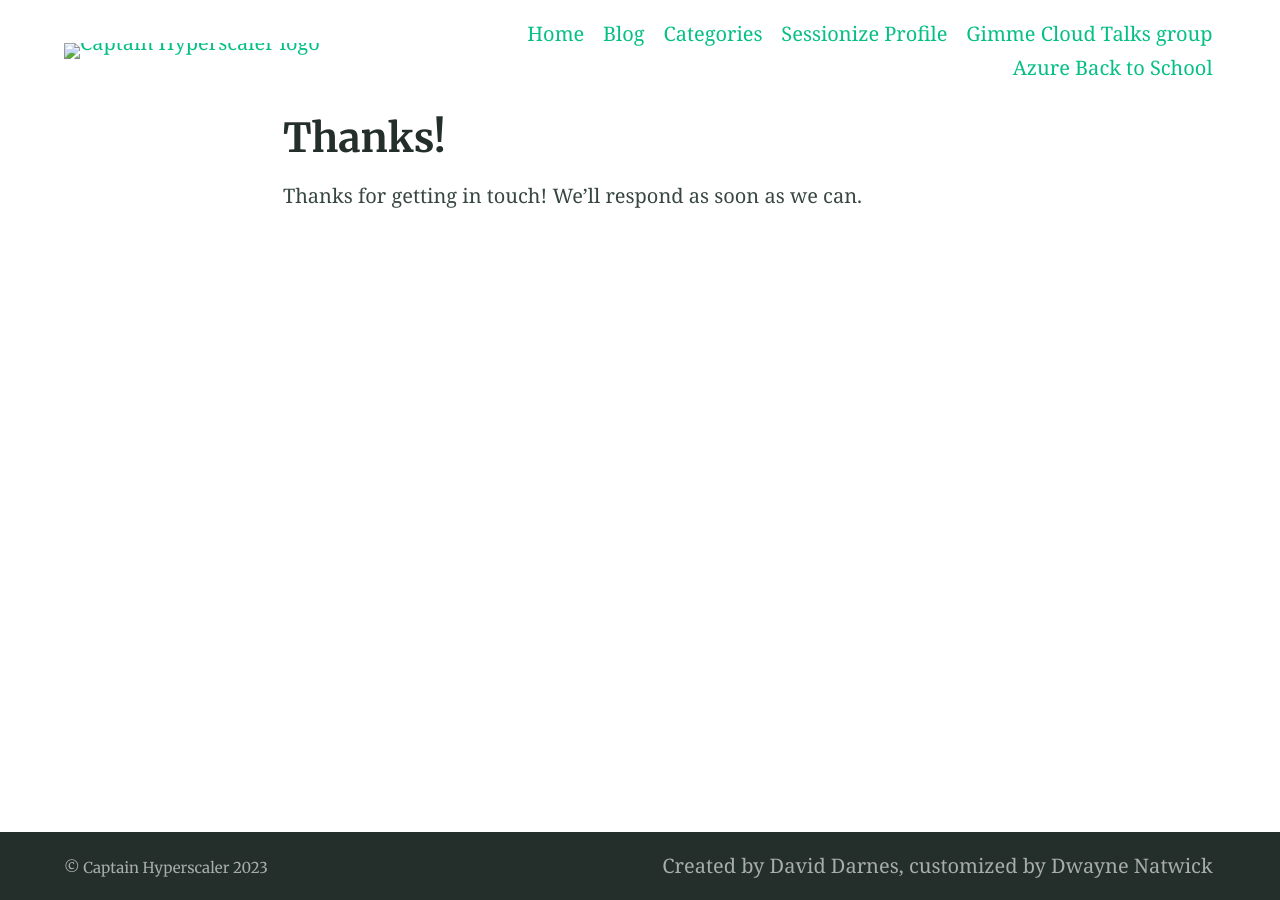
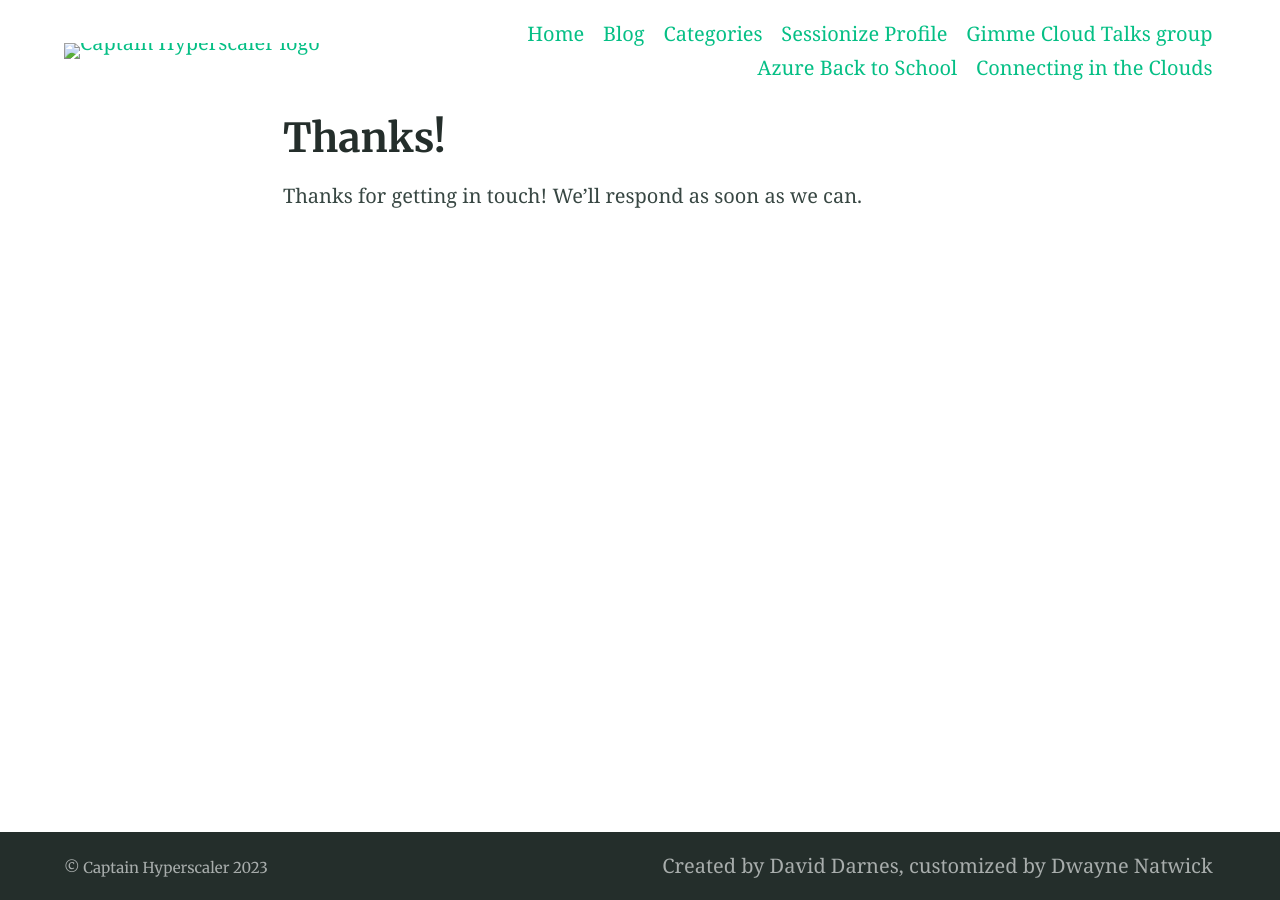
Before and after one commit to captainhyperscaler/captainhyperscaler.github.io, a Jekyll site: the page built from thanks.md, in a window 1280 px wide. Built offline with Jekyll 4.4.1, drawn with Linux system fonts in a browser that asks for light colours.

Commit message:
Update _config.yml

```diff
--- a/_config.yml
+++ b/_config.yml
@@ -67,7 +67,7 @@ collections:
     description: "My thoughts and ideas" # The post list page content
     feature_text: |
       Welcome to the blog
-    feature_image: "https://raw.githubusercontent.com/captainhyperscaler/captainhyperscaler.github.io/main/images/2023/banner/banner%20logo_without_background.png"
+    feature_image: "https://github.com/captainhyperscaler/captainhyperscaler.github.io/blob/main/images/2023/cloud%20only%20logo/cloud%20logo_without_background.png?raw=true"
 
 # 6. Jekyll collections settings
 defaults:
@@ -132,6 +132,8 @@ navigation_header:
   url: http://gimmecloudtalks.com
 - title: Azure Back to School
   url: http://azurebacktoschool.com
+- title: Connecting in the Clouds
+  url: https://youtube.com/@ConnectingintheClouds
 
 #- title: Elements url: /elements/
 # - title: Search  url: /search/
```
